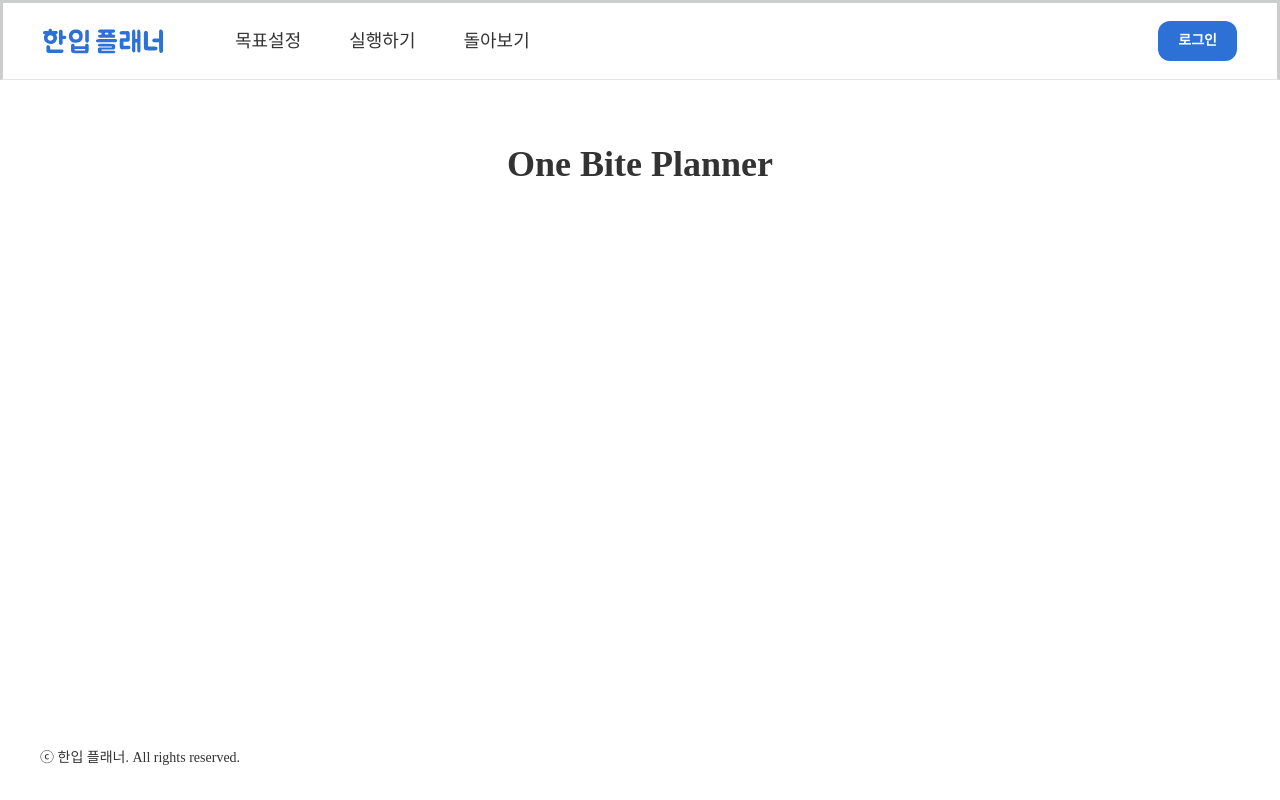
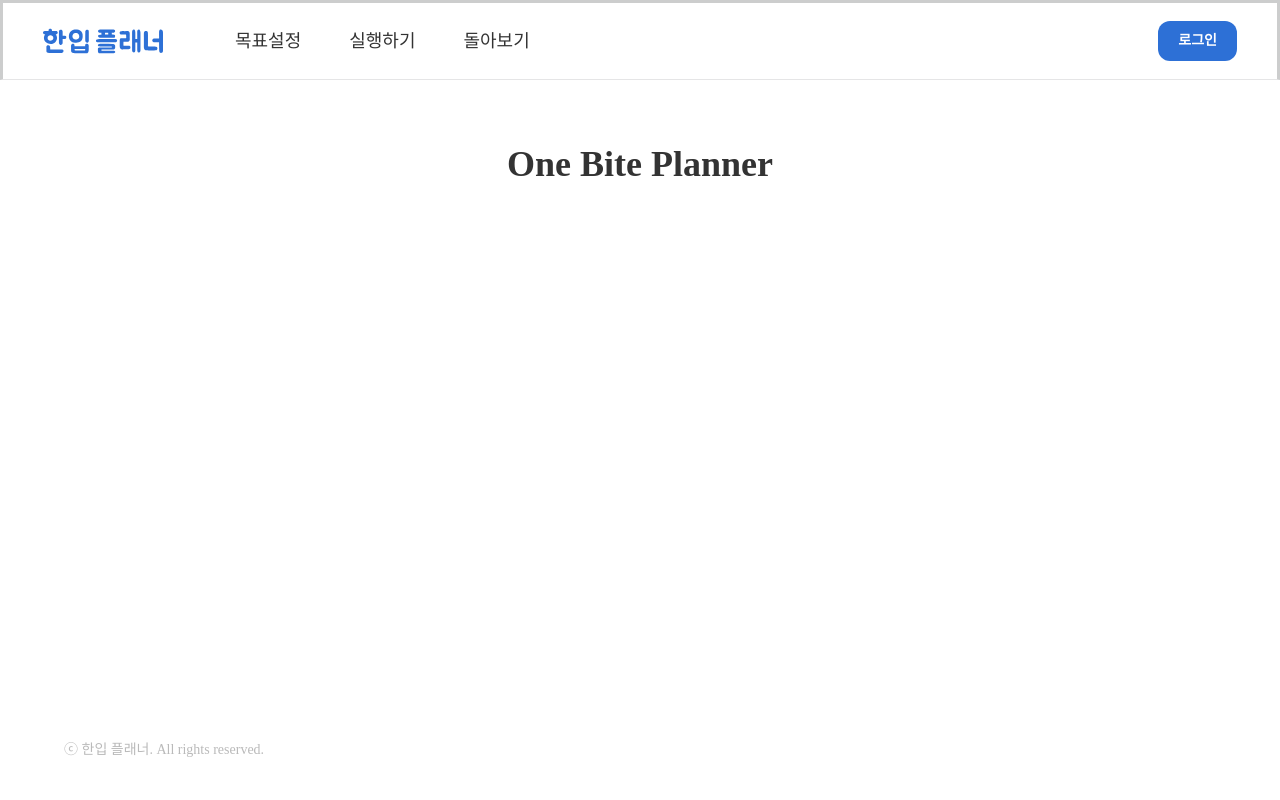
Before and after one commit to icetiredisgettingbear/one-bite-planner, a Next.js app: page / in a window 1280 px wide. Built offline with nearby package versions, Linux system fonts and the light colour scheme; no server answers; a web font is replaced by a local one.

Commit message:
styles: Footer 컴포넌트 공통 컴포넌트로 적용

```diff
--- a/components/Footer.tsx
+++ b/components/Footer.tsx
@@ -1,11 +1,12 @@
+import Container from "./Container";
 import Typography from "./Typography";
 
 export default function Footer() {
   return (
-    <footer className="w-full max-w-[1280px] px-10 py-8 flex text-center">
-      <Typography variant="body2" className="text-disabled">
+    <Container component="footer" maxWidth="lg" sx={{ py: 5 }}>
+      <Typography variant="body2" color="disabled">
         ⓒ 한입 플래너. All rights reserved.
       </Typography>
-    </footer>
+    </Container>
   );
 }
```
